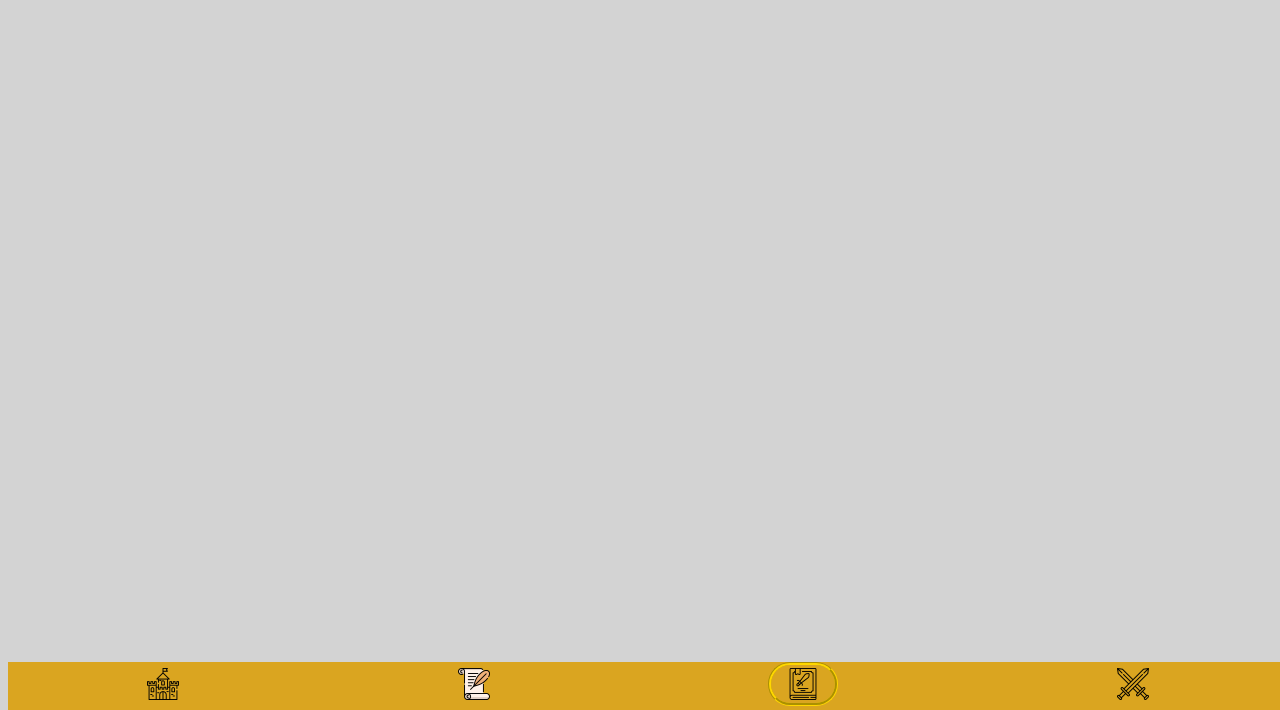
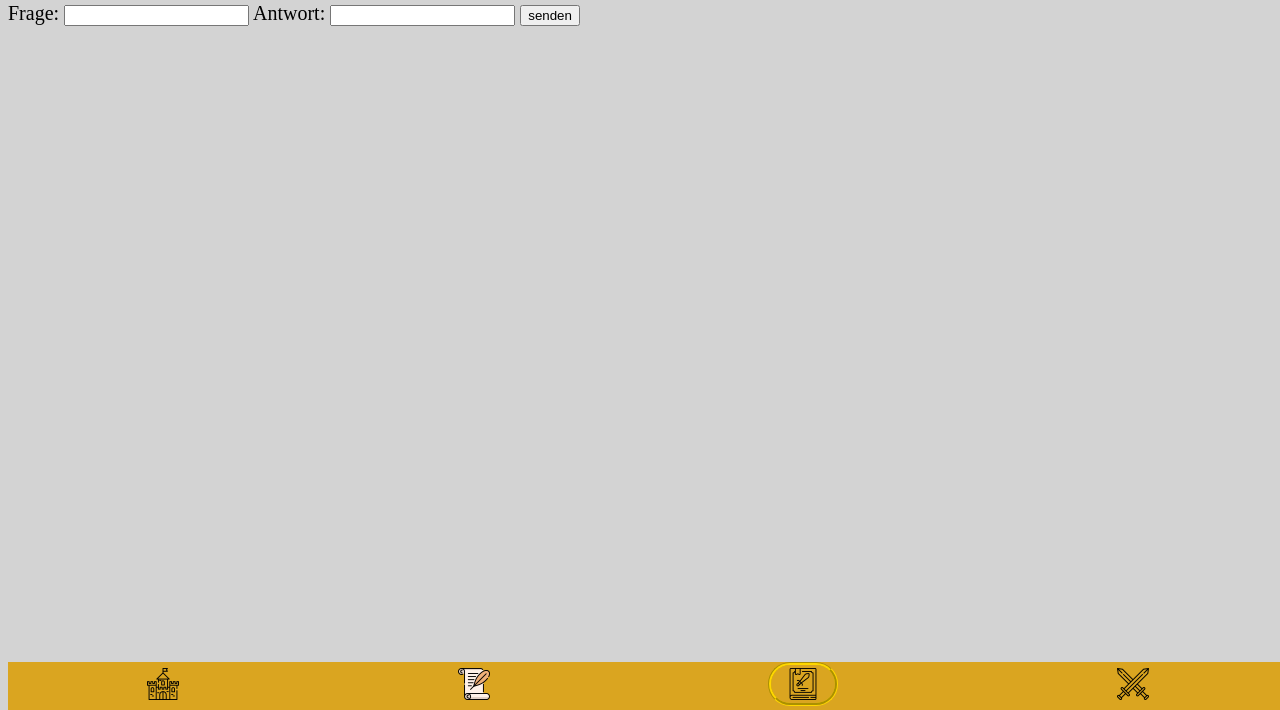
Before and after one commit to OliverNeuhaeusler/quizeapp, a website built with Vite: page erstellefragen.html in a window 1280 px wide. Shown: the part 90-800 px from the top of the page. Built offline with nearby package versions, Linux system fonts and the light colour scheme.

Commit message:
added css and styleguide

```diff
--- /dev/null
+++ b/components/form.css
@@ -0,0 +1,2 @@
+#frage {
+}
--- a/erstellefragen.html
+++ b/erstellefragen.html
@@ -11,7 +11,21 @@
     <header class="header">
       <h1 class="title center">Quiz-App</h1>
     </header>
-    <main></main>
+    <main>
+      <section>
+        <form>
+          <label for="frage"
+            >Frage:
+            <input id="frage" name="frage" />
+          </label>
+          <label for="antwort"
+            >Antwort:
+            <input id="antwort" name="antwort" />
+          </label>
+          <input type="submit" value="senden" />
+        </form>
+      </section>
+    </main>
     <footer>
       <nav class="navigation">
         <ul class="navigation__container">
```
Also changed, not shown: index.html (+2 -2 lines).
